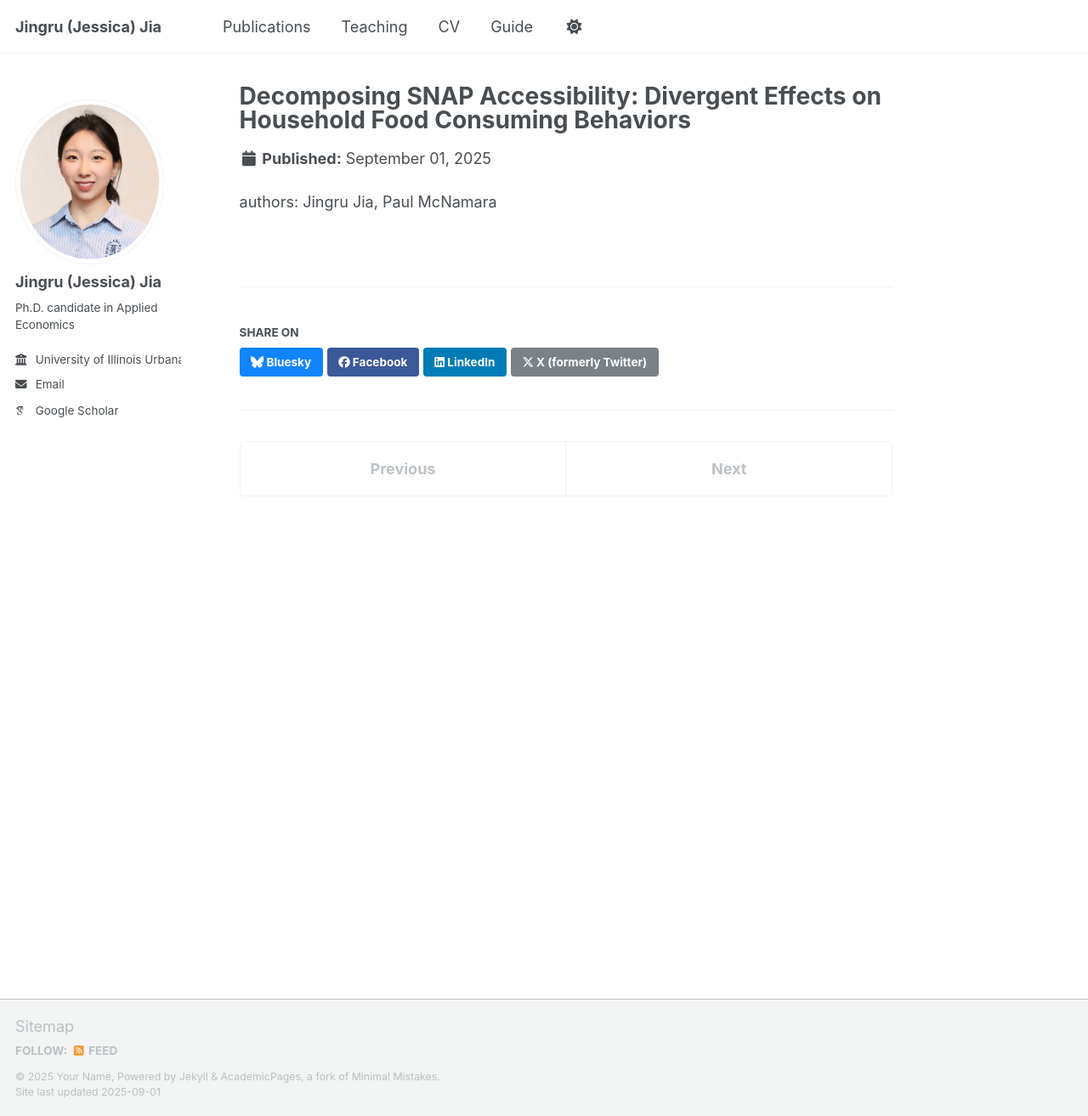
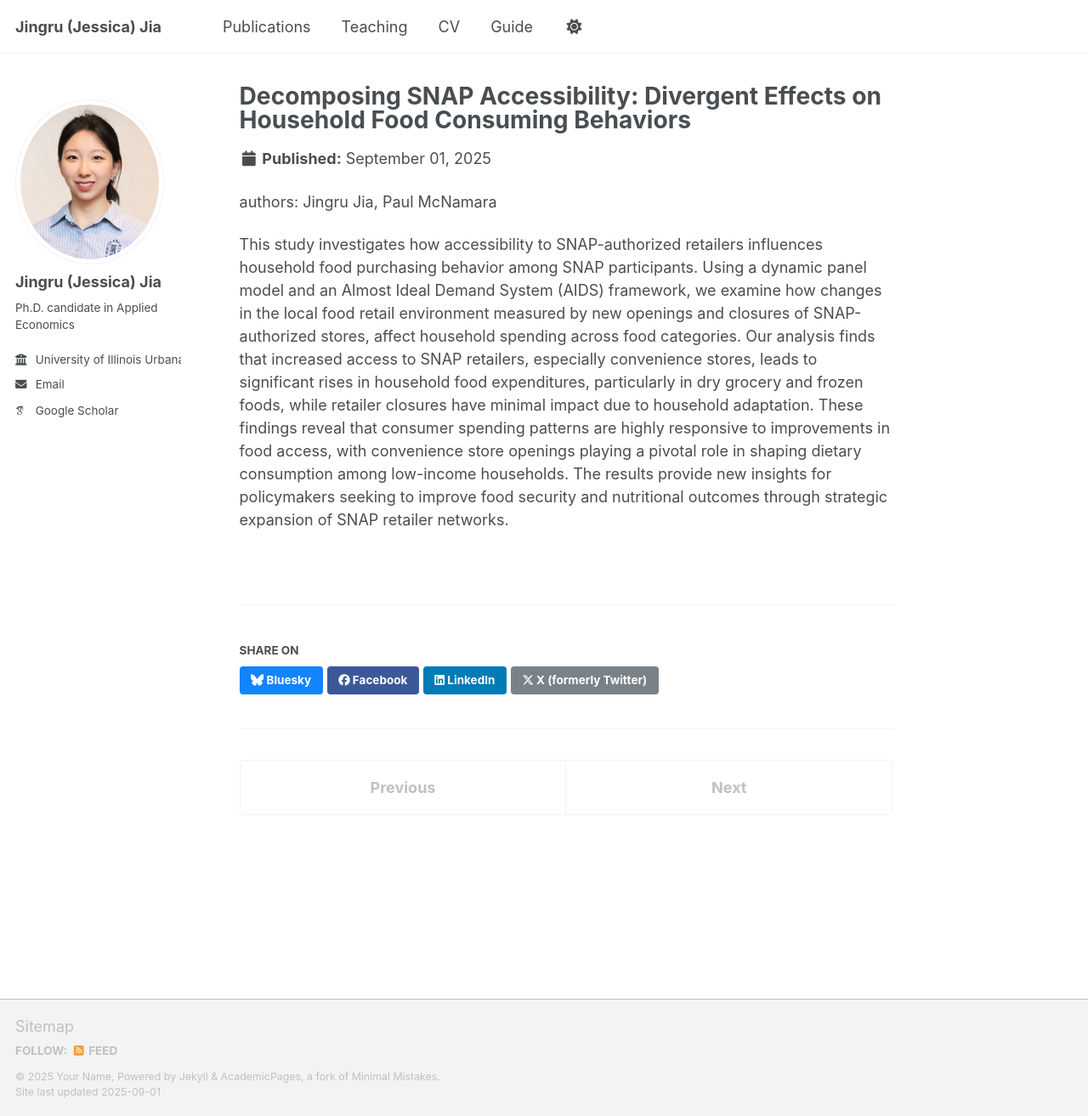
Before and after one commit to jingru688/jingru688.github.io, a Jekyll site: the page built from _publications/snap.md, in a window 1280 px wide and 1313 px high. Shown: the whole window at 85% size. Built offline with Jekyll 4.4.1, drawn with Linux system fonts in a browser that asks for light colours; some web fonts are replaced; a script that is not in the unit is left out.

Commit message:
Update snap.md

```diff
--- a/_publications/snap.md
+++ b/_publications/snap.md
@@ -5,3 +5,5 @@ category: working
 author: Jingru Jia, Paul McNamara
 ---
 authors: Jingru Jia, Paul McNamara
+
+This study investigates how accessibility to SNAP-authorized retailers influences household food purchasing behavior among SNAP participants. Using a dynamic panel model and an Almost Ideal Demand System (AIDS) framework, we examine how changes in the local food retail environment measured by new openings and closures of SNAP-authorized stores, affect household spending across food categories. Our analysis finds that increased access to SNAP retailers, especially convenience stores, leads to significant rises in household food expenditures, particularly in dry grocery and frozen foods, while retailer closures have minimal impact due to household adaptation. These findings reveal that consumer spending patterns are highly responsive to improvements in food access, with convenience store openings playing a pivotal role in shaping dietary consumption among low-income households. The results provide new insights for policymakers seeking to improve food security and nutritional outcomes through strategic expansion of SNAP retailer networks.
```
